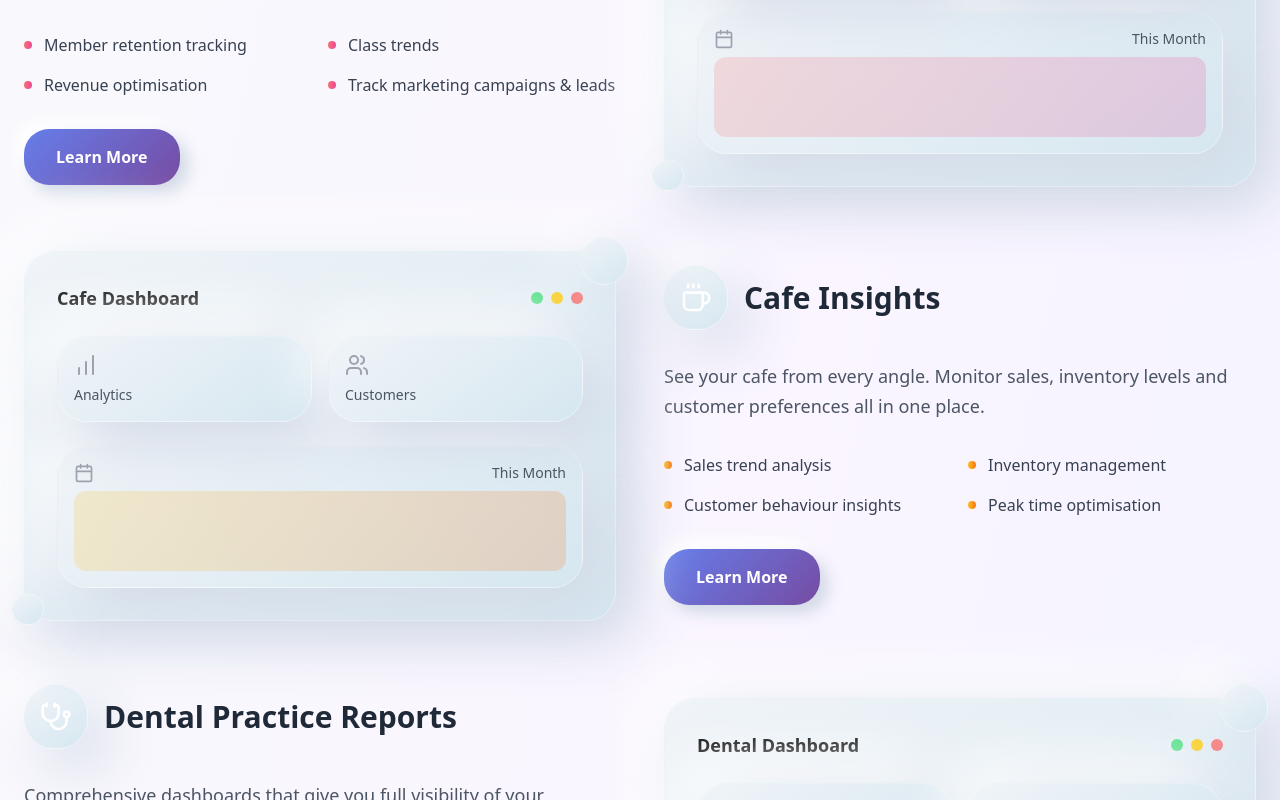
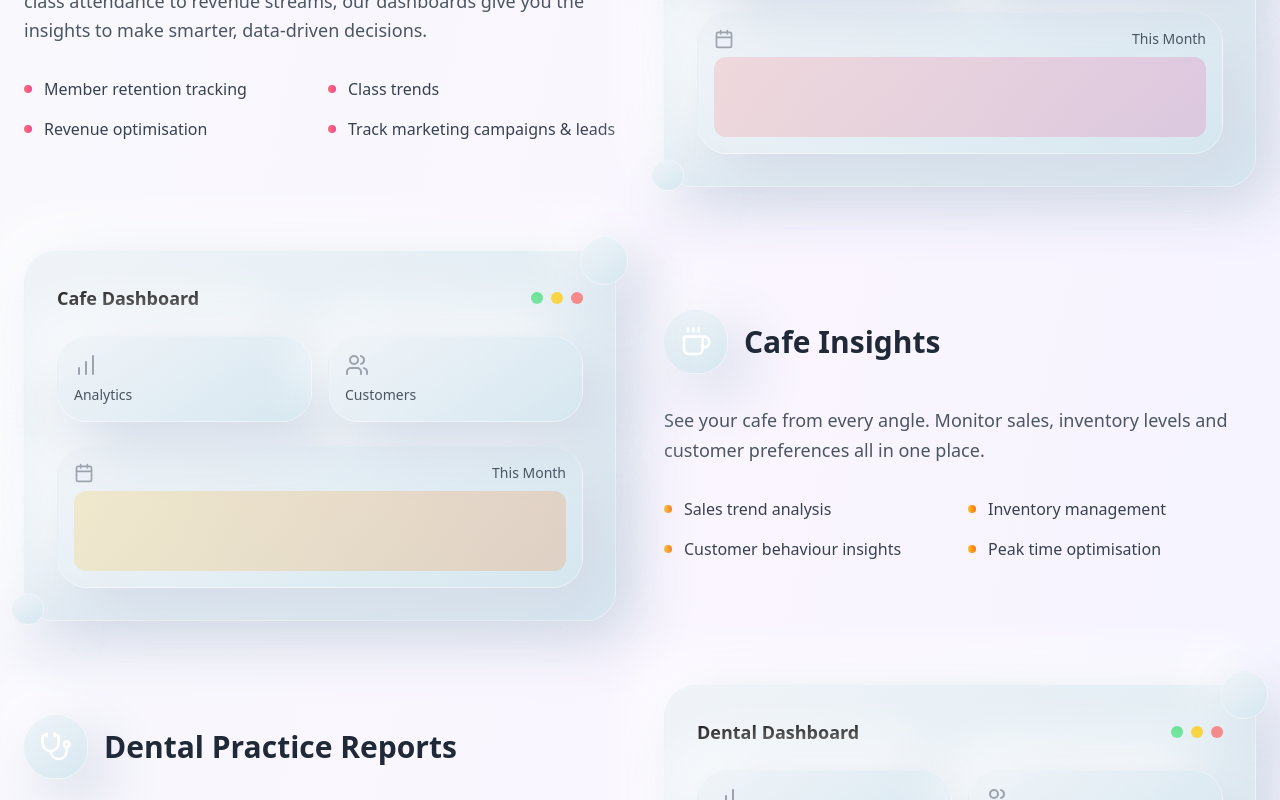
Before and after one commit to HaloJuan/Halo-Site, a Next.js app: page / in a window 1280 px wide. Shown: the part 1620-2420 px from the top of the page. Built offline with nearby package versions, Linux system fonts and the light colour scheme.

Commit message:
Changed Services Section v2

```diff
--- a/app/components/ServicesSection.js
+++ b/app/components/ServicesSection.js
@@ -74,9 +74,9 @@ export default function ServicesSection() {
                   ))}
                 </div>
 
-                <button className="clay-button px-8 py-4 text-white font-semibold">
+                {/*<button className="clay-button px-8 py-4 text-white font-semibold">
                   Learn More
-                </button>
+                </button>*/}
               </div>
 
               {/* Visual */}
```
